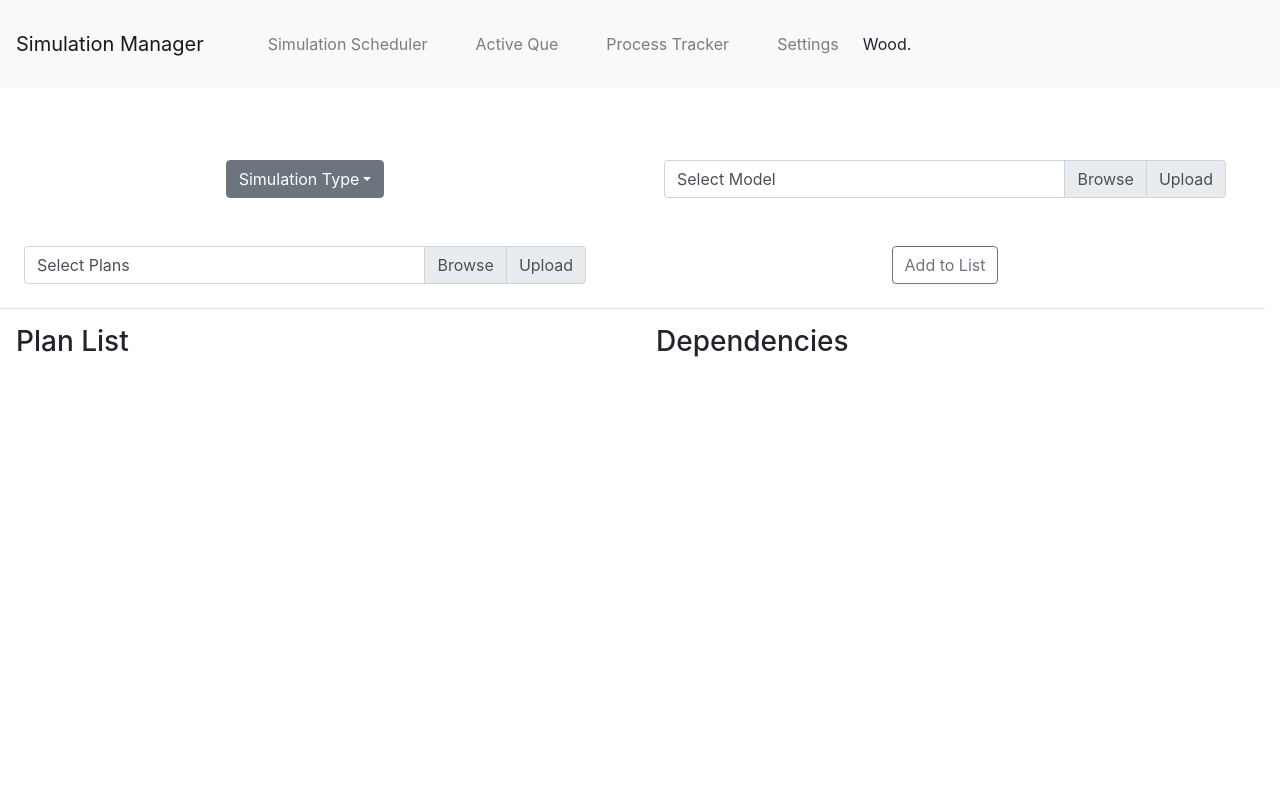
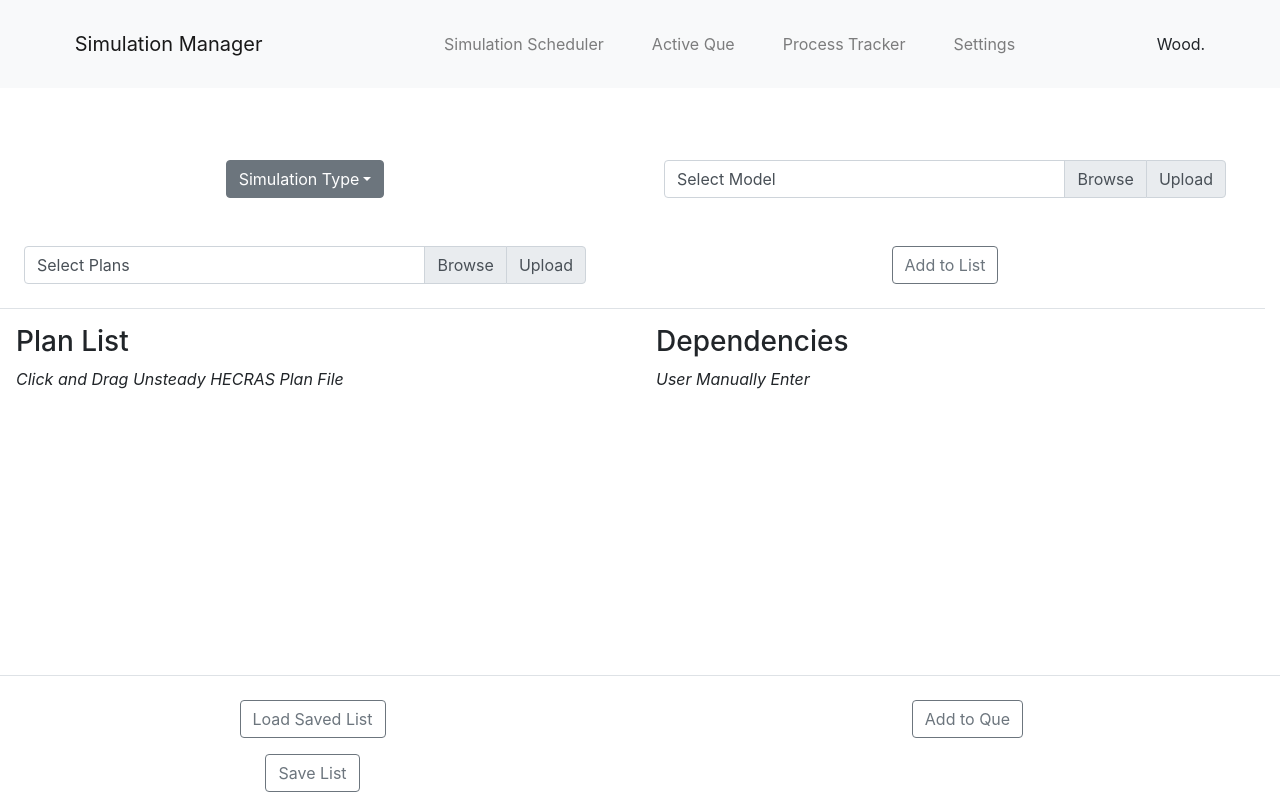
Before and after one commit to amckean12/amckean12.github.io, a React (Create React App) app in the folder simulation-manager/: page / in a window 1280 px wide. Built offline with nearby package versions, Linux system fonts and the light colour scheme.

Commit message:
Finish proto

```diff
--- a/simulation-manager/src/App.scss
+++ b/simulation-manager/src/App.scss
@@ -1,4 +1,3 @@
-//Table Styling
 
 .table {
     .table__row-item {
--- a/simulation-manager/src/containers/header.jsx
+++ b/simulation-manager/src/containers/header.jsx
@@ -13,7 +13,7 @@ class Header extends React.Component {
     render(){
         return(
             <header className="container-fluid p-0">
-                <nav className="navbar navbar-expand-lg navbar-light bg-light">
+                <nav className="navbar navbar-expand-lg navbar-light bg-light d-flex justify-content-around">
                     <a className="navbar-brand pr-4" href="#">{this.props.headerConfig.appName}</a>
                     <div className="navbar-nav">
                         <ul className="navbar-nav mr-auto">
@@ -31,7 +31,7 @@ class Header extends React.Component {
                             </li>
                         </ul>
                     </div>
-                    <div className="d-flex header--logo-cotainer">
+                    <div className="float-right header--logo-cotainer">
                         <div className="header--logo">
                             Wood.
                         </div>
--- a/simulation-manager/src/containers/process-tracker.jsx
+++ b/simulation-manager/src/containers/process-tracker.jsx
@@ -47,7 +47,7 @@ class ProcessTrackerContainer extends React.Component {
                             </tbody>
                         </table>
                     </div>
-                    <div className="col-md-4">
+                    <div className="col-md-4 d-flex justify-content-around">
                         <div class="dropdown">
                             <button class="btn btn-secondary dropdown-toggle" type="button" id="dropdownMenuButton" data-toggle="dropdown" aria-haspopup="true" aria-expanded="false">
                                 Processor List
--- a/simulation-manager/src/containers/simulation-scheduler.jsx
+++ b/simulation-manager/src/containers/simulation-scheduler.jsx
@@ -66,18 +66,32 @@ class SimulationSchedulerContainer extends React.Component {
                 </section>
                 <section className="row w-100">
                     <div className="col-md-6">
-                        <div className="plan-list__header">
-                            <h3 className="plan-list__header-content p-3">Plan List</h3>
+                        <div className="plan-list__header p-3">
+                            <h3 className="plan-list__header-content">Plan List</h3>
+                            <p className="font-italic">Click and Drag Unsteady HECRAS Plan File</p>
                         </div>
                     </div>
                     <div className="col-md-6">
                         <div className="plan-dependencies__header p-3">
                             <h3 className="plan-dependencies__header-content">Dependencies</h3>
+                            <p className="font-italic">User Manually Enter</p>
                         </div>
                     </div>
                 </section>
-                <section className="row footer w-100">
-
+                <section className="row fixed-bottom pt-3 border-top">
+                    <div className="col-md-6">
+                        <div className="button-wrapper d-flex justify-content-center p-2">
+                            <button type="button" class="btn btn-outline-secondary">Load Saved List</button>
+                        </div>
+                        <div className="button-wrapper d-flex justify-content-center p-2">
+                            <button type="button" class="btn btn-outline-secondary">Save List</button>
+                        </div>
+                    </div>
+                    <div className="col-md-6">
+                        <div className="button-wrapper d-flex justify-content-center p-2">
+                            <button type="button" class="btn btn-outline-secondary">Add to Que</button>
+                        </div>
+                    </div>
                 </section>
             </main>
         )
```
